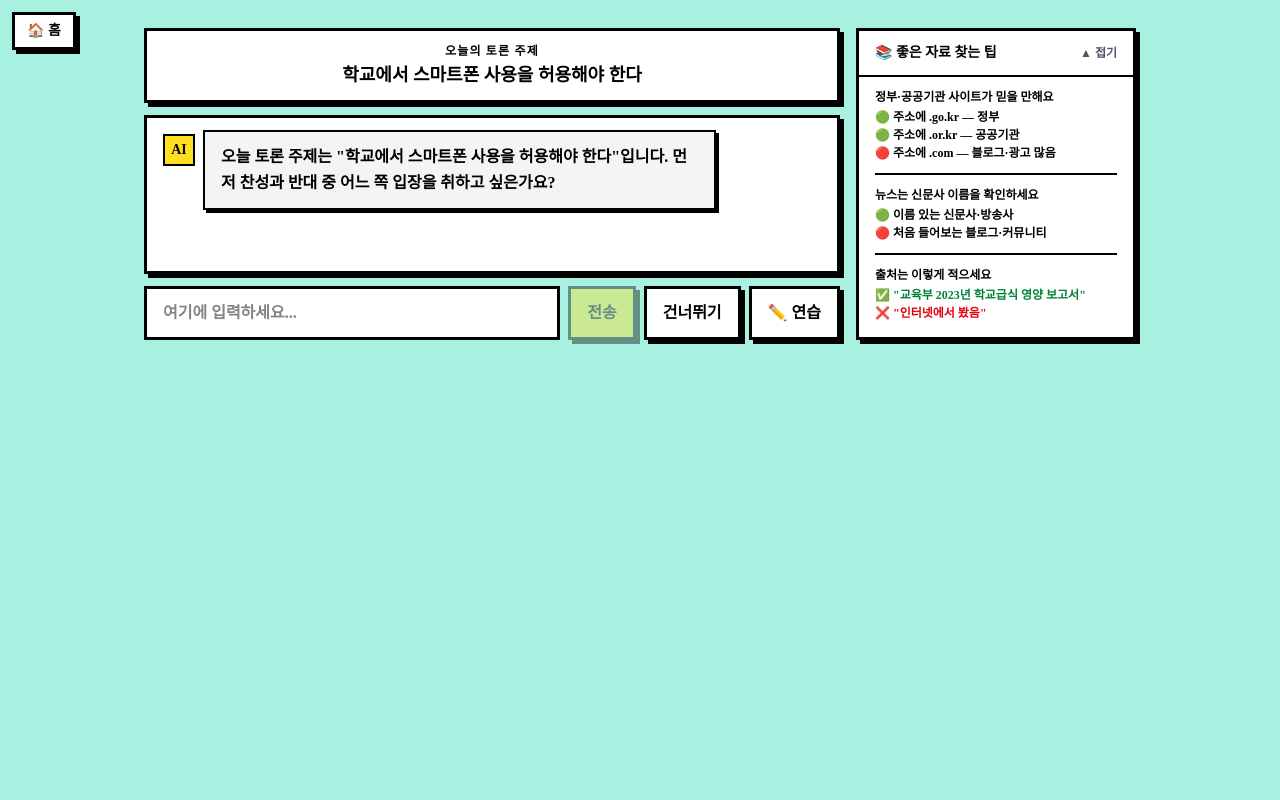
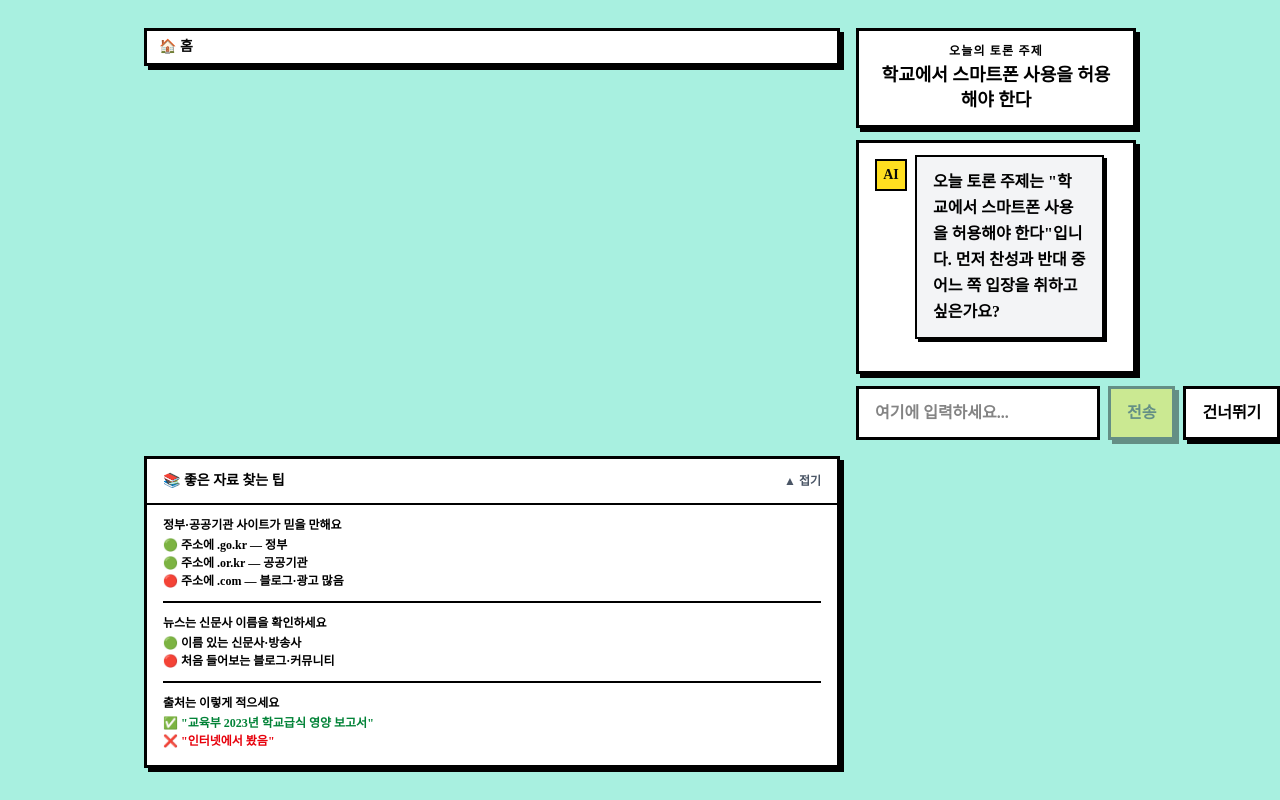
Before and after one commit to EDIEUfromVincent/debate-ai, a Next.js app in the folder frontend/: page /session/new in a window 1280 px wide. Built offline with nearby package versions, Linux system fonts and the light colour scheme.

Commit message:
fix: HomeButton fixed 제거, 콘텐츠 흐름 내 배치

```diff
--- a/frontend/components/common/HomeButton.tsx
+++ b/frontend/components/common/HomeButton.tsx
@@ -11,7 +11,7 @@ export default function HomeButton() {
     <>
       <button
         onClick={() => setOpen(true)}
-        className="fixed top-3 left-3 z-40 flex items-center gap-1.5 px-3 py-1.5 font-black text-sm bg-white active:shadow-none active:translate-x-1 active:translate-y-1 transition-all"
+        className="flex items-center gap-1.5 px-3 py-1.5 font-black text-sm bg-white active:shadow-none active:translate-x-1 active:translate-y-1 transition-all self-start"
         style={{ border: "3px solid #000", boxShadow: "4px 4px 0px #000" }}
       >
         🏠 홈
```
